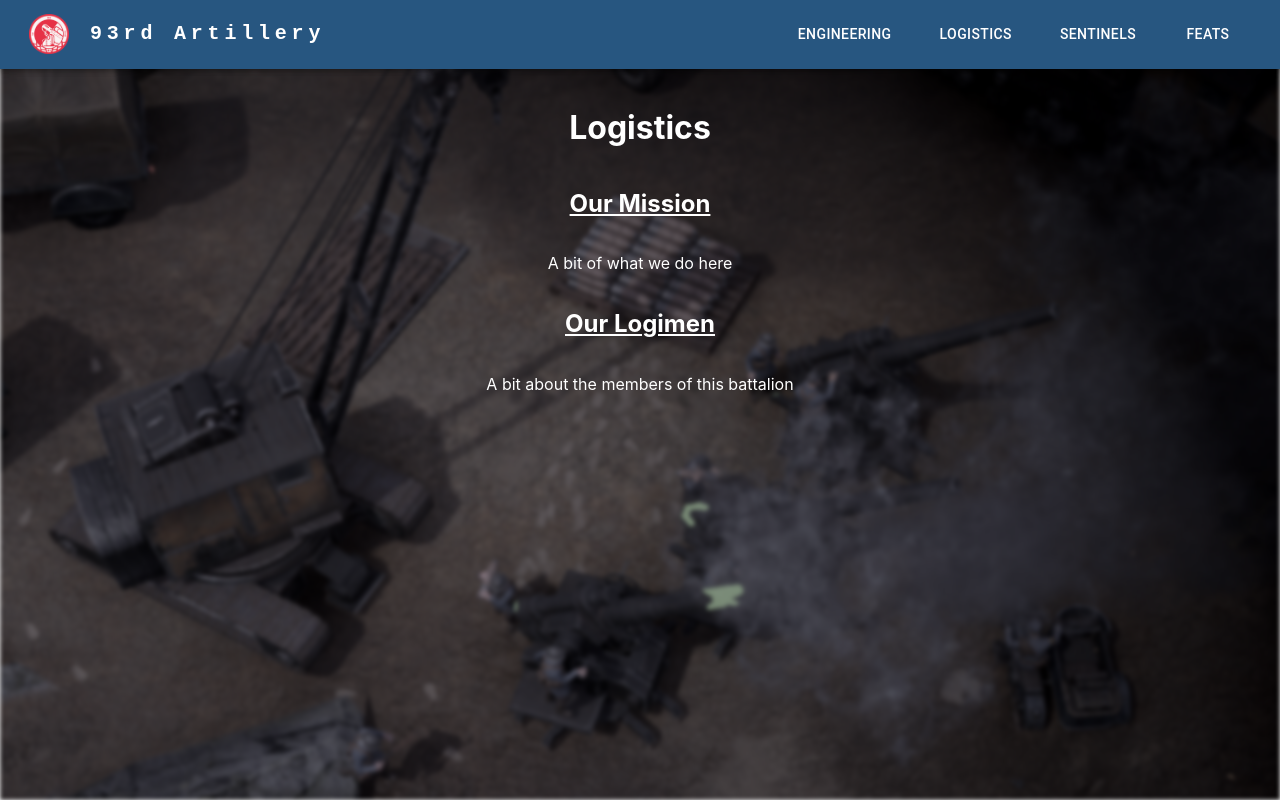
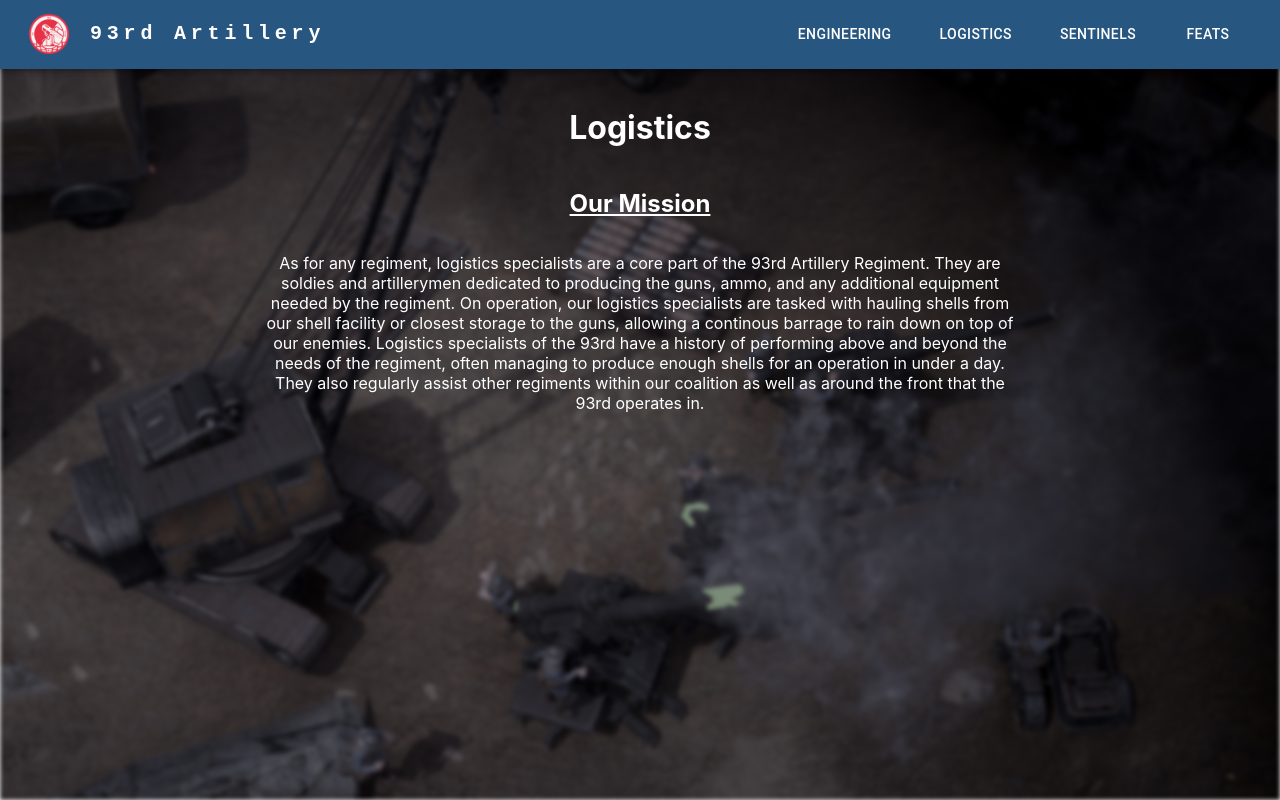
Before and after one commit to Tutor78/93rd-website, a React (Create React App) app: page /logistics in a window 1280 px wide. Built offline with nearby package versions, Linux system fonts and the light colour scheme.

Commit message:
updated logistics page

```diff
--- a/src/pages/Engineering.js
+++ b/src/pages/Engineering.js
@@ -15,8 +15,6 @@ function engineeringPage () {
                     gained new territory, our engineers also help to build up the new areas to
                     protect against Colonial counter attacks.
                 </p>
-                <h2>Our Engineers</h2>
-                <p>Maybe some info about the members, and leadership</p>
             </div>
         </div>
     )
--- a/src/pages/Logistics.js
+++ b/src/pages/Logistics.js
@@ -8,11 +8,17 @@ function logisticsPage () {
                 <h1>Logistics</h1>
                 <h2>Our Mission</h2>
                 <p>
-                    A bit of what we do here
-                </p>
-                <h2>Our Logimen</h2>
-                <p>
-                    A bit about the members of this battalion
+                    As for any regiment, logistics specialists are a core part
+                    of the 93rd Artillery Regiment. They are soldies and artillerymen
+                    dedicated to producing the guns, ammo, and any additional equipment
+                    needed by the regiment. On operation, our logistics specialists
+                    are tasked with hauling shells from our shell facility or closest
+                    storage to the guns, allowing a continous barrage to rain down on top
+                    of our enemies. Logistics specialists of the 93rd have a history of
+                    performing above and beyond the needs of the regiment, often managing to
+                    produce enough shells for an operation in under a day. They also regularly
+                    assist other regiments within our coalition as well as around the front that
+                    the 93rd operates in.
                 </p>
             </div>
         </div>
```
